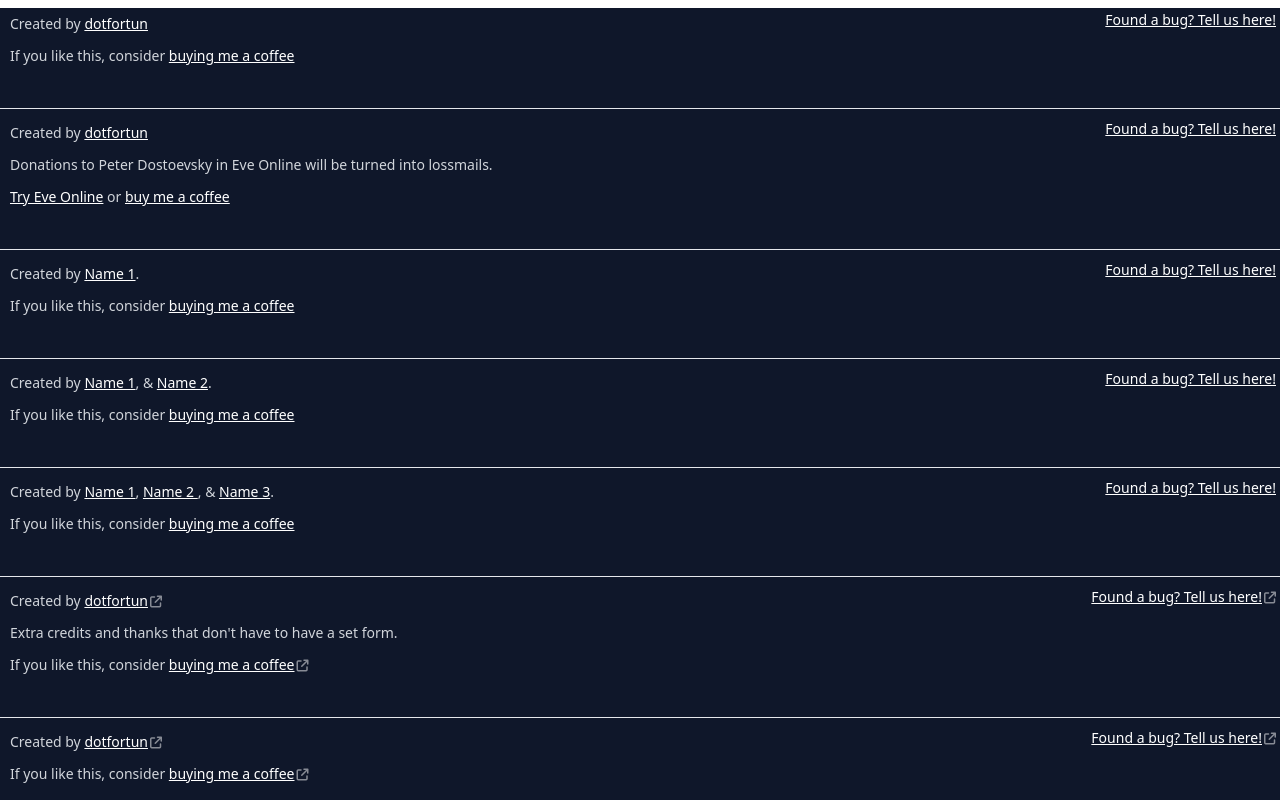
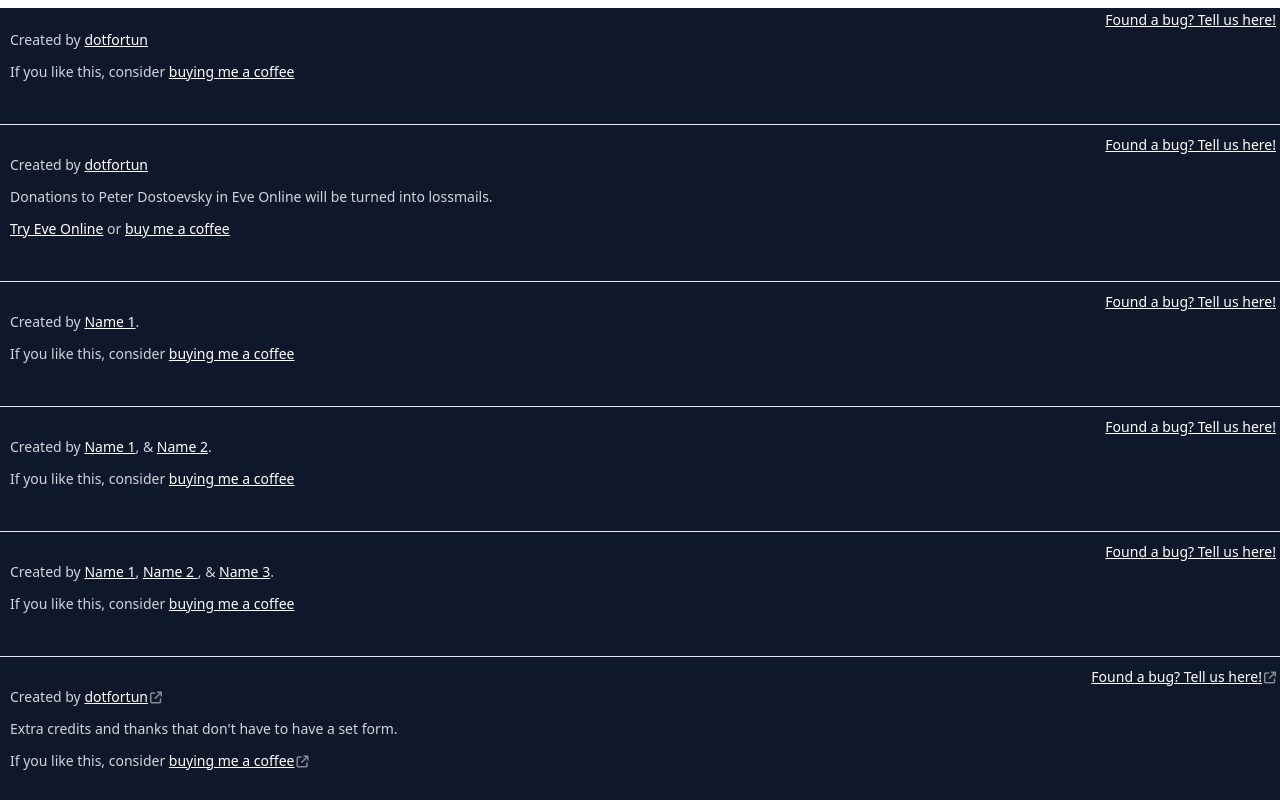
Before and after one commit to dotfortun/dot-components, a Vue app: page / in a window 1280 px wide. Shown: the top 800 px of the page. Built offline with nearby package versions, Linux system fonts and the light colour scheme.

Commit message:
still trying to remove the margin that only shows up when imported.

```diff
--- a/src/components/Credits.vue
+++ b/src/components/Credits.vue
@@ -152,7 +152,7 @@ const { creators, eveCredits, useFa, realName } = defineProps<{
 
 .credits--container ul {
   @apply pl-0 flex flex-col items-center sm:items-start;
-  margin-top: 0 !important;
+  margin-top: none !important;
 }
 
 .credits--container ul li.credits--list {
```
